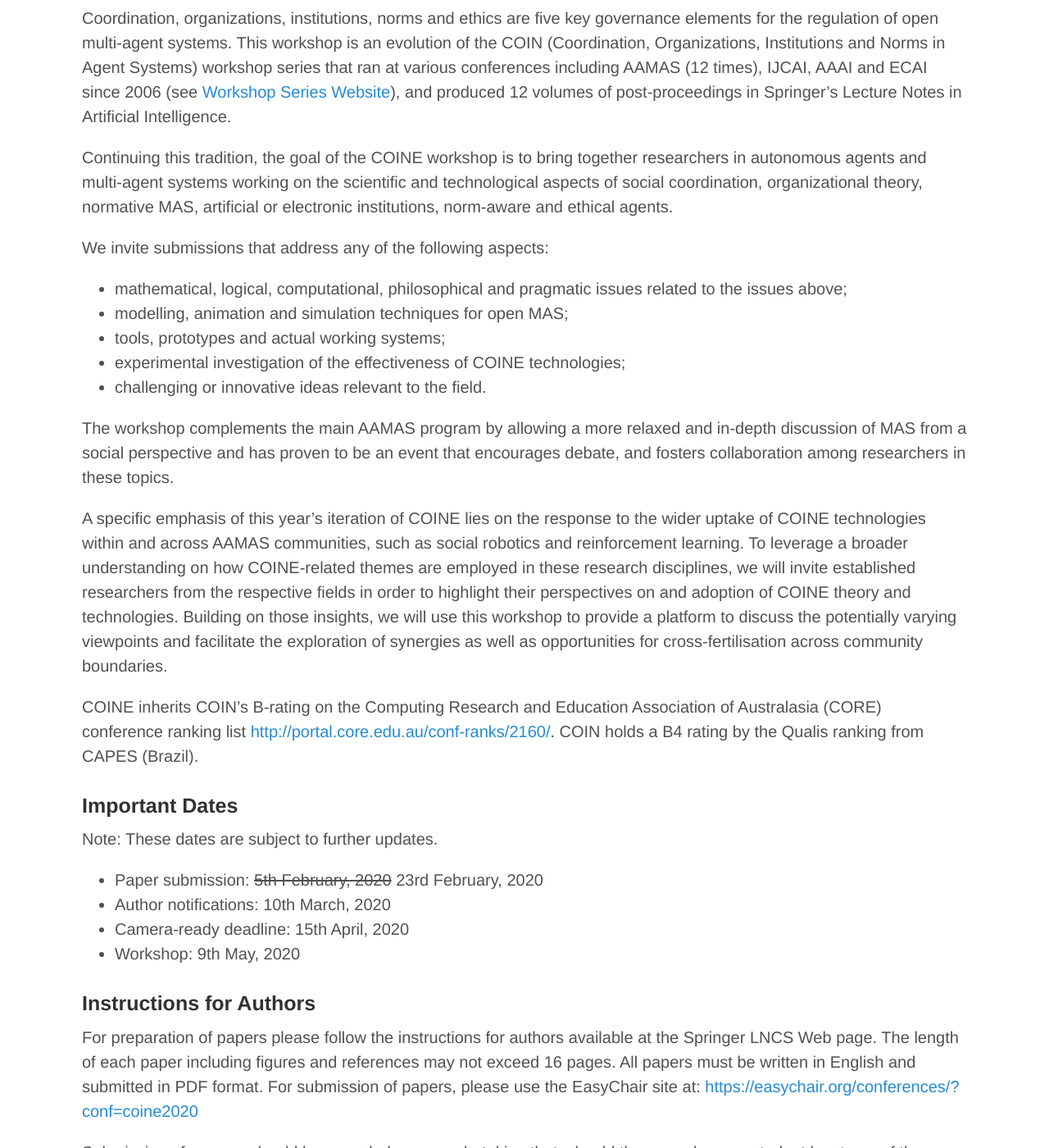
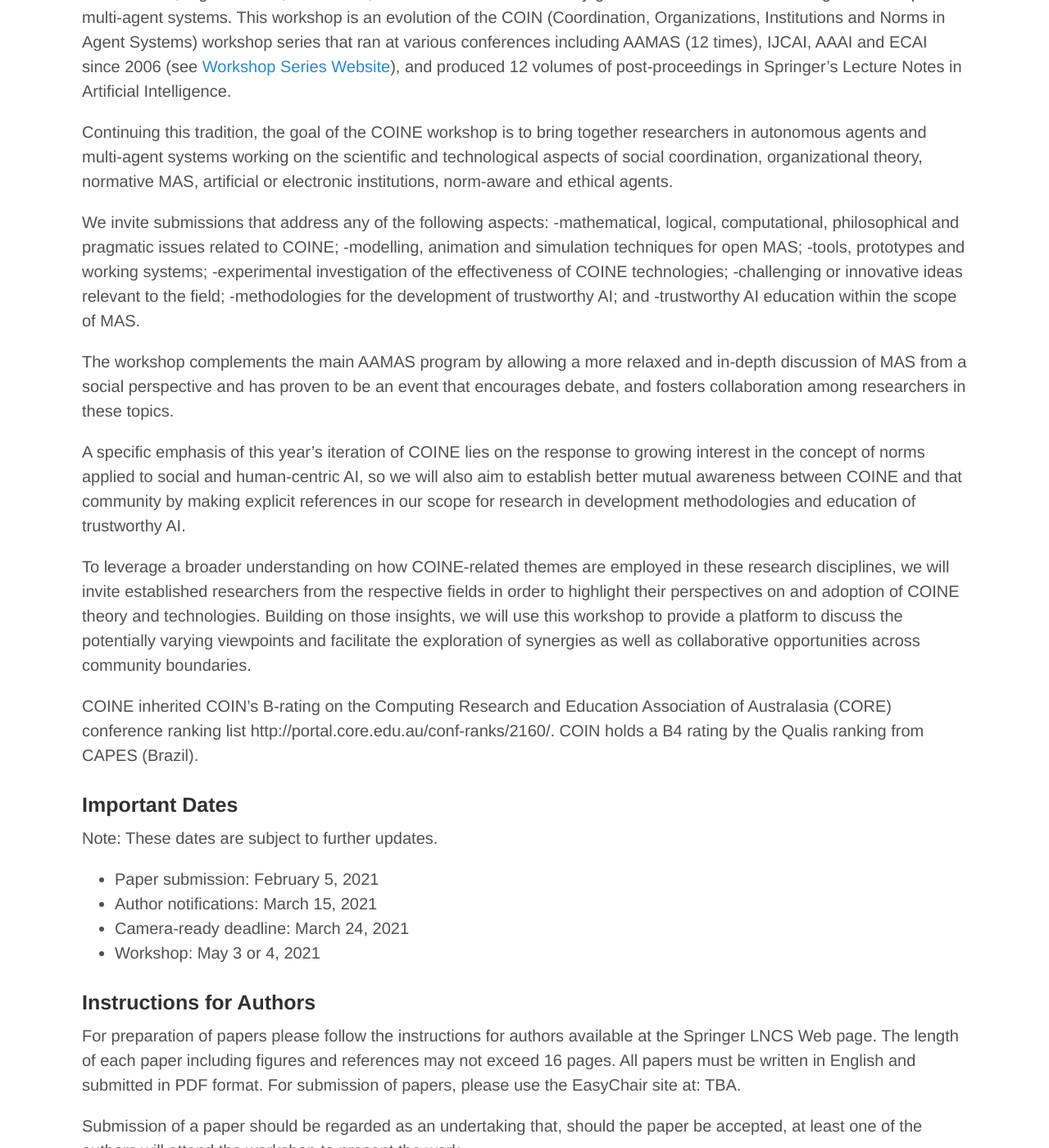
Before and after one commit to jithincheriyan/coine-2022-auckland, a Jekyll site: the page built from call_for_papers.md, in a window 1280 px wide and 1400 px high, scrolled down 746 px. Shown: the whole window at 82% size. Built offline with Jekyll 4.4.1, drawn with Linux system fonts in a browser that asks for light colours; some of the changed text lies outside the part shown.

Commit message:
Updated CfP for COINE 2021.

```diff
--- a/call_for_papers.md
+++ b/call_for_papers.md
@@ -6,10 +6,10 @@ title: COINE
 ## Call for Papers
 
 COINE 2020 is co-located with the International Conference on Autonomous Agents and Multiagent Systems (AAMAS),
-Auckland, New Zealand, 9-13 May, 2020
-(https://aamas2020.conference.auckland.ac.nz/)
+Auckland, New Zealand, 9-13 May, 2021
+(https://https://aamas2021.soton.ac.uk/)
 
-### *Submission deadline (extended): ~~5th February, 2020~~ 23rd February, 2020 (more details below)*
+### *Submission deadline (extended): 5th February, 2021 (more details below)*
 
 ### Overview
 
@@ -20,46 +20,43 @@ Coordination, organizations, institutions, norms and ethics are five key governa
 Continuing this tradition, the goal of the COINE workshop is to bring together researchers in autonomous agents and multi-agent systems working on the scientific and technological aspects of social coordination, organizational theory, normative MAS, artificial or electronic institutions, norm-aware and ethical agents.
 
 We invite submissions that address any of the following aspects:
-- mathematical, logical, computational, philosophical and pragmatic issues related to
-the issues above;
-- modelling, animation and simulation techniques for open MAS;
-- tools, prototypes and actual working systems;
-- experimental investigation of the effectiveness of COINE technologies;
-- challenging or innovative ideas relevant to the field.
+-mathematical, logical, computational, philosophical and pragmatic issues related to COINE;
+-modelling, animation and simulation techniques for open MAS;
+-tools, prototypes and working systems;
+-experimental investigation of the effectiveness of COINE technologies;
+-challenging or innovative ideas relevant to the field;
+-methodologies for the development of trustworthy AI; and
+-trustworthy AI education within the scope of MAS.
 
 The workshop complements the main AAMAS program by allowing a more relaxed and in-depth discussion of MAS from a social perspective and has proven to be an event that encourages debate, and fosters collaboration among researchers in these topics.
 
-A specific emphasis of this year's iteration of COINE lies on the response to the wider uptake of COINE technologies within and across AAMAS communities, such as social robotics and reinforcement learning. To leverage a broader understanding on how COINE-related themes are employed in these research disciplines, we will invite established researchers from the respective fields in order to highlight their perspectives on and adoption of COINE theory and technologies. Building on those insights, we will use this workshop to provide a platform to discuss the potentially varying viewpoints and facilitate the exploration of synergies as well as opportunities for cross-fertilisation across community boundaries.
+A specific emphasis of this year's iteration of COINE lies on the response to growing interest in the concept of norms applied to social and human-centric AI, so we will also aim to establish better mutual awareness between COINE and that community by making explicit references in our scope for research in development methodologies and education of trustworthy AI.
 
-COINE inherits COIN's B-rating on the Computing Research and Education Association of Australasia (CORE) conference ranking list [http://portal.core.edu.au/conf-ranks/2160/](http://portal.core.edu.au/conf-ranks/2160/). COIN holds a B4 rating by the Qualis ranking from CAPES (Brazil).
+To leverage a broader understanding on how COINE-related themes are employed in these research disciplines, we will invite established researchers from the respective fields in order to highlight their perspectives on and adoption of COINE theory and technologies. Building on those insights, we will use this workshop to provide a platform to discuss the potentially varying viewpoints and facilitate the exploration of synergies as well as collaborative opportunities across community boundaries.
+
+COINE inherited COIN’s B-rating on the Computing Research and Education Association of Australasia (CORE) conference ranking list http://portal.core.edu.au/conf-ranks/2160/. COIN holds a B4 rating by the Qualis ranking from CAPES (Brazil).
 
 
 ### Important Dates
 
 Note: These dates are subject to further updates.
 
-- Paper submission: ~~5th February, 2020~~ 23rd February, 2020
-- Author notifications: 10th March, 2020
-- Camera-ready deadline: 15th April, 2020
-- Workshop: 9th May, 2020
+- Paper submission: February 5, 2021
+- Author notifications: March 15, 2021
+- Camera-ready deadline: March 24, 2021
+- Workshop: May 3 or 4, 2021
 
-<!---
-- February 7, 2020 February 17, 2017: Deadline for paper submissions
-- March 2, 2017 March 15, 2017: Paper notifications sent
-- March 9, 2017 March 22, 2017: Camera-ready copy due
-- ~~May 8 or 9, 2017: Date of workshop
--->
 
 ### Instructions for Authors
 
-For preparation of papers please follow the instructions for authors available at the Springer LNCS Web page. The length of each paper including figures and references may not exceed 16 pages. All papers must be written in English and submitted in PDF format. For submission of papers, please use the EasyChair site at: [https://easychair.org/conferences/?conf=coine2020](https://easychair.org/conferences/?conf=coine2020)
+For preparation of papers please follow the instructions for authors available at the Springer LNCS Web page. The length of each paper including figures and references may not exceed 16 pages. All papers must be written in English and submitted in PDF format. For submission of papers, please use the EasyChair site at: TBA.
 
 Submission of a paper should be regarded as an undertaking that, should the paper be accepted, at least one of the authors will attend the workshop to present the work.
 
 ### Proceedings
 
-Preliminary proceedings will be available via the workshop web site.
+Preliminary proceedings will be available before the conference. They will also be distributed to AAMAS 2021 registrants in electronic form.
 
-As with previous COIN workshops, COINE will publish post-proceedings in Springer's LNCS series. Authors will be invited to submit revised and extended versions of their paper for consideration in these post-proceedings.
+As with previous COIN(E) workshops, COINE will publish post-proceedings in Springer’s LNCS series. Authors will be invited to submit revised and extended versions of their paper for consideration in these post-proceedings.
 
 Revised papers must take into account the discussion held during the workshop; hence, only papers that are presented during the workshop will be considered for inclusion in the post-proceedings volume.
```
